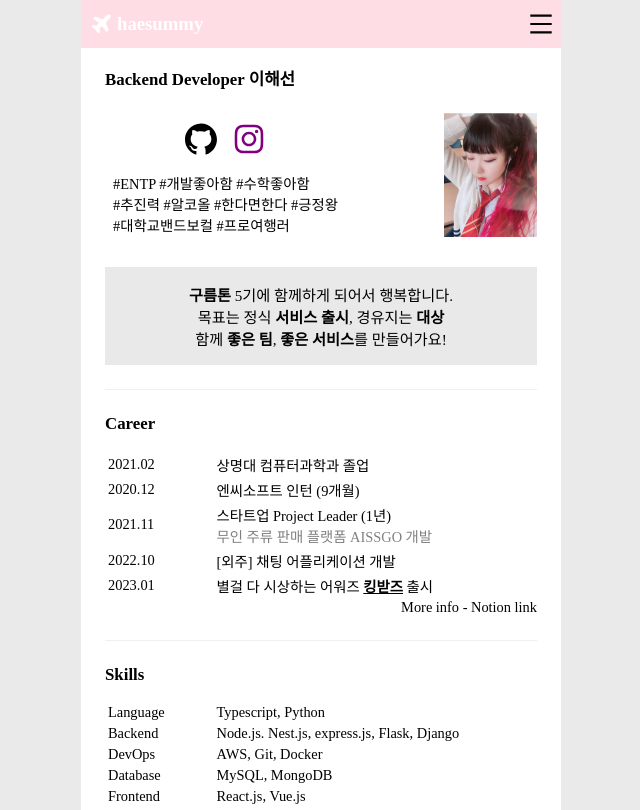
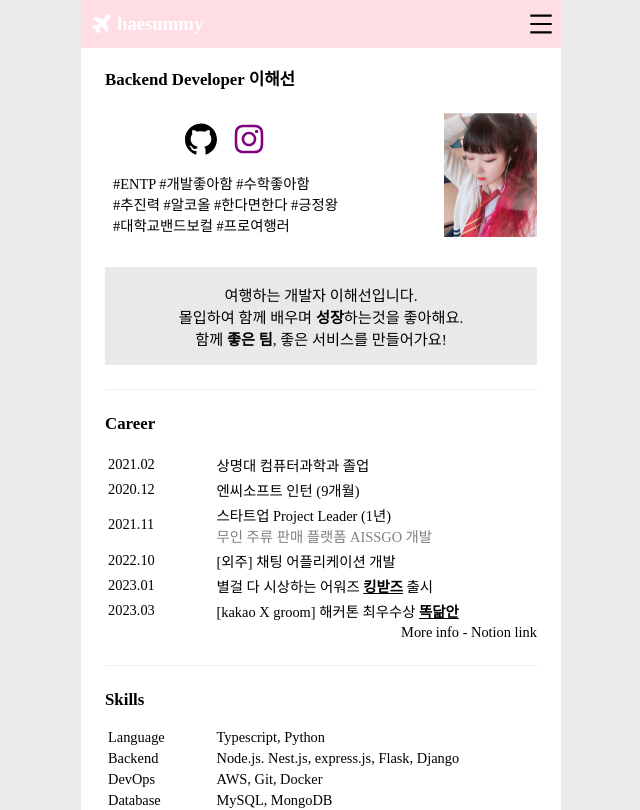
Before and after one commit to HaeSeon/haesummy-web, a React (Create React App) app: page / in a window 1280 px wide. Shown: the top 810 px of the page, without its empty margins (319-959 px from the left). Built offline with nearby package versions, Linux system fonts and the light colour scheme; a web font is replaced by a local one.

Commit message:
resume 내용 수정

```diff
--- a/src/components/layouts/SideBar.tsx
+++ b/src/components/layouts/SideBar.tsx
@@ -77,6 +77,9 @@ export function Sidebar(props: {
         <h3 style={{ margin: 0, color: "pink" }}>
           Project
         </h3>
+        <div style={{ padding: "8px" }} onClick={() => { window.open("https://ddokdarman.site") }}>
+          나와 닮은 농산물은? 똑닮안
+        </div>
         <div style={{ padding: "8px" }} onClick={() => { window.open("https://takingprize.com") }}>
           킹받는 어워즈, 킹받즈
         </div>
--- a/src/pages/Resume.tsx
+++ b/src/pages/Resume.tsx
@@ -37,9 +37,9 @@ export function Resume() {
 
         <div style={{ padding: "24px" }}>
           <div style={{ backgroundColor: "#e9e9e9", padding: "16px", textAlign: "center", fontSize: "0.95rem" }}>
-            <b>구름톤</b> 5기에 함께하게 되어서 행복합니다. <br />
-            목표는 정식 <b>서비스 출시</b>, 경유지는 <b>대상</b><br />
-            함께 <b>좋은 팀</b>, <b>좋은 서비스</b>를 만들어가요!
+            여행하는 개발자 이해선입니다. <br />
+            몰입하여 함께 배우며 <b>성장</b>하는것을 좋아해요.<br />
+            함께 <b>좋은 팀</b>, 좋은 서비스를 만들어가요!
           </div>
           <Divider />
           <h3>Career</h3>
@@ -80,9 +80,22 @@ export function Resume() {
 
                     }}>킹받즈</span> 출시</td>
                 </tr>
+                <tr>
+                  <td width={"25%"}>2023.03</td>
+                  <td>[kakao X groom] 해커톤 최우수상 <span
+                    style={{
+                      fontWeight: 600,
+                      textDecoration: "underline",
+                      // marginLeft: "8px"
+                    }}
+                    onClick={() => {
+                      window.open("https://ddokdarman.site")
+
+                    }}>똑닮안</span></td>
+                </tr>
               </tbody>
             </table>
-            <div style={{ textAlign: "end" }}>
+            <div style={{ textAlign: "end" }} onClick={() => { window.open("https://circular-height-089.notion.site/63925eed1fed4ecf8f8d5647fbf4de24") }}>
               More info - Notion link
             </div>
           </div>
```
